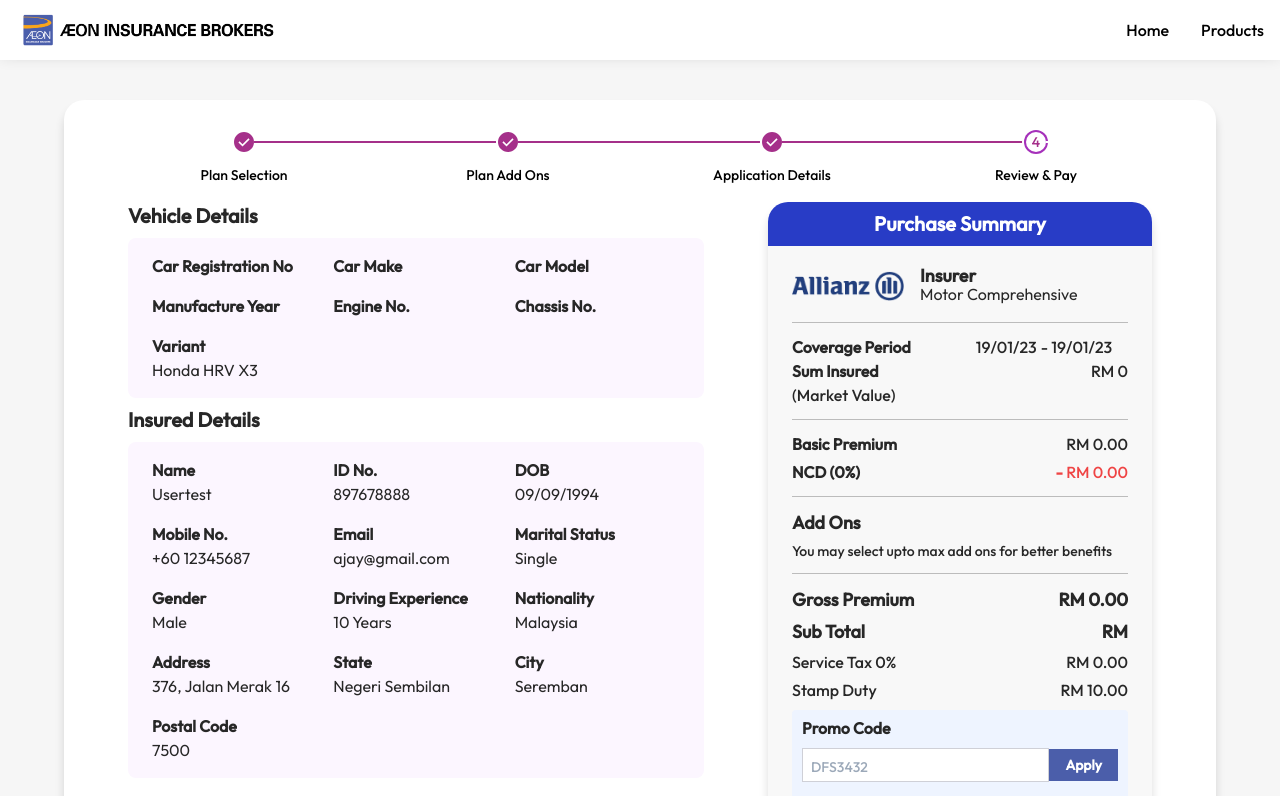
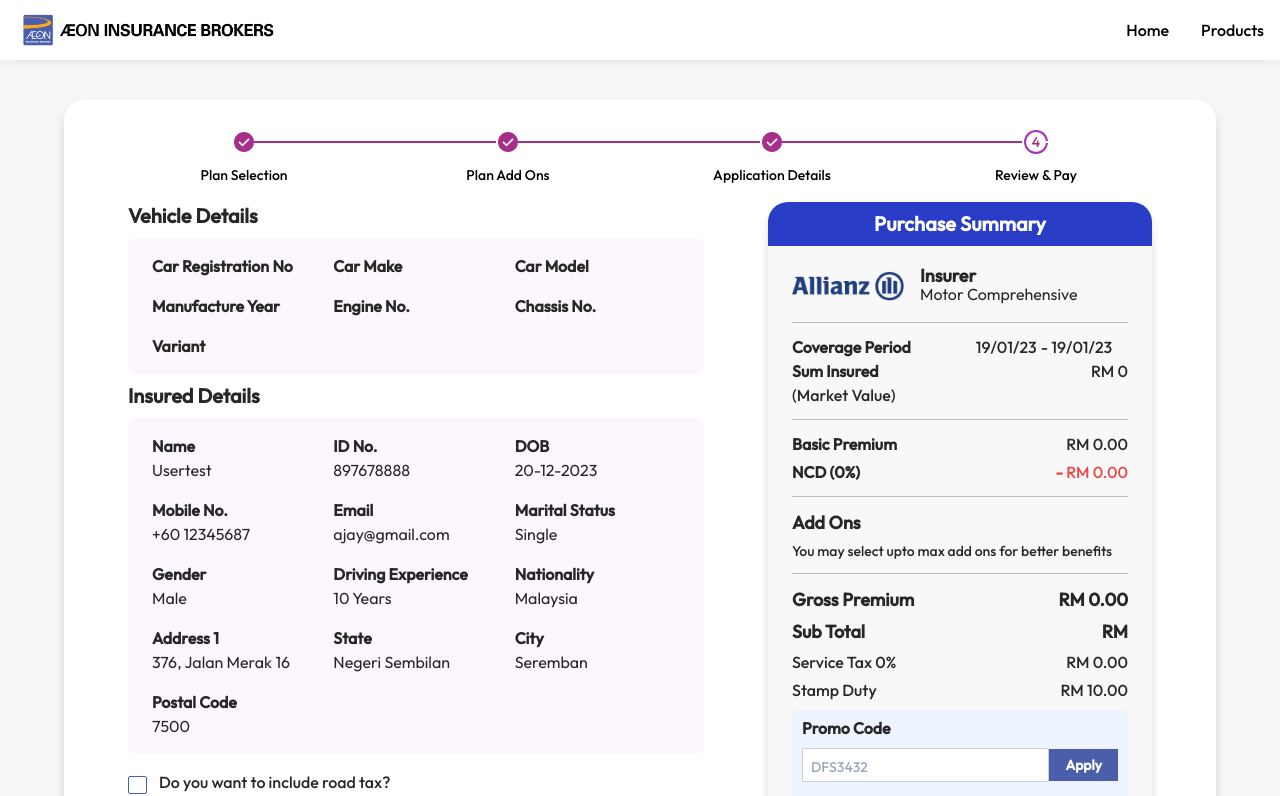
Before and after one commit to JunDevHarsh/aeon, a React (Vite) app: page /insurance/review-pay in a window 1280 px wide. Shown: the top 796 px of the page. Built offline with nearby package versions, Linux system fonts and the light colour scheme.

Commit message:
fix: Show total filled address at summary page

```diff
--- a/src/components/container/ApplicationDetails.tsx
+++ b/src/components/container/ApplicationDetails.tsx
@@ -44,7 +44,6 @@ const ApplicationDetailsContainer = () => {
       yearOfManufacture,
       vehicleEngine: engineNo,
       vehicleChassis: chasisNo,
-      variant,
     },
     credentials: {
       token: tokenInStore,
@@ -366,7 +365,9 @@ const ApplicationDetailsContainer = () => {
               Variant
             </span>
             <span className="text-base text-left text-primary-black font-normal">
-              {variant?.vehicleVariant ?? "Honda HRV X3"}
+              {valuationType === "market"
+                ? valuationMarket?.vehicleVariant
+                : valuationAgreed?.variant}
             </span>
           </div>
         </div>
@@ -397,7 +398,8 @@ const ApplicationDetailsContainer = () => {
               DOB
             </span>
             <span className="text-base text-left text-primary-black font-normal">
-              {dateOfBirth?.toString()?.slice(0, 10) || "09/09/1994"}
+              {dateOfBirth?.toString().split("-").reverse().join("-") ||
+                "20-12-2023"}
             </span>
           </div>
           <div className="flex flex-col items-start w-full">
@@ -450,12 +452,32 @@ const ApplicationDetailsContainer = () => {
           </div>
           <div className="flex flex-col items-start w-full">
             <span className="text-base text-left text-primary-black font-bold">
-              Address
+              Address 1
             </span>
             <span className="text-base text-left text-primary-black font-normal w-full break-words">
               {driverDetails.address1 || "376, Jalan Merak 16"}
             </span>
           </div>
+          {driverDetails.address2 !== "" && (
+            <div className="flex flex-col items-start w-full">
+              <span className="text-base text-left text-primary-black font-bold">
+                Address 2
+              </span>
+              <span className="text-base text-left text-primary-black font-normal w-full break-words">
+                {driverDetails.address2 || "376, Jalan Merak 16"}
+              </span>
+            </div>
+          )}
+          {driverDetails.address3 !== "" && (
+            <div className="flex flex-col items-start w-full">
+              <span className="text-base text-left text-primary-black font-bold">
+                Address 3
+              </span>
+              <span className="text-base text-left text-primary-black font-normal w-full break-words">
+                {driverDetails.address3 || "376, Jalan Merak 16"}
+              </span>
+            </div>
+          )}
           <div className="flex flex-col items-start w-full">
             <span className="text-base text-left text-primary-black font-bold">
               State
```
